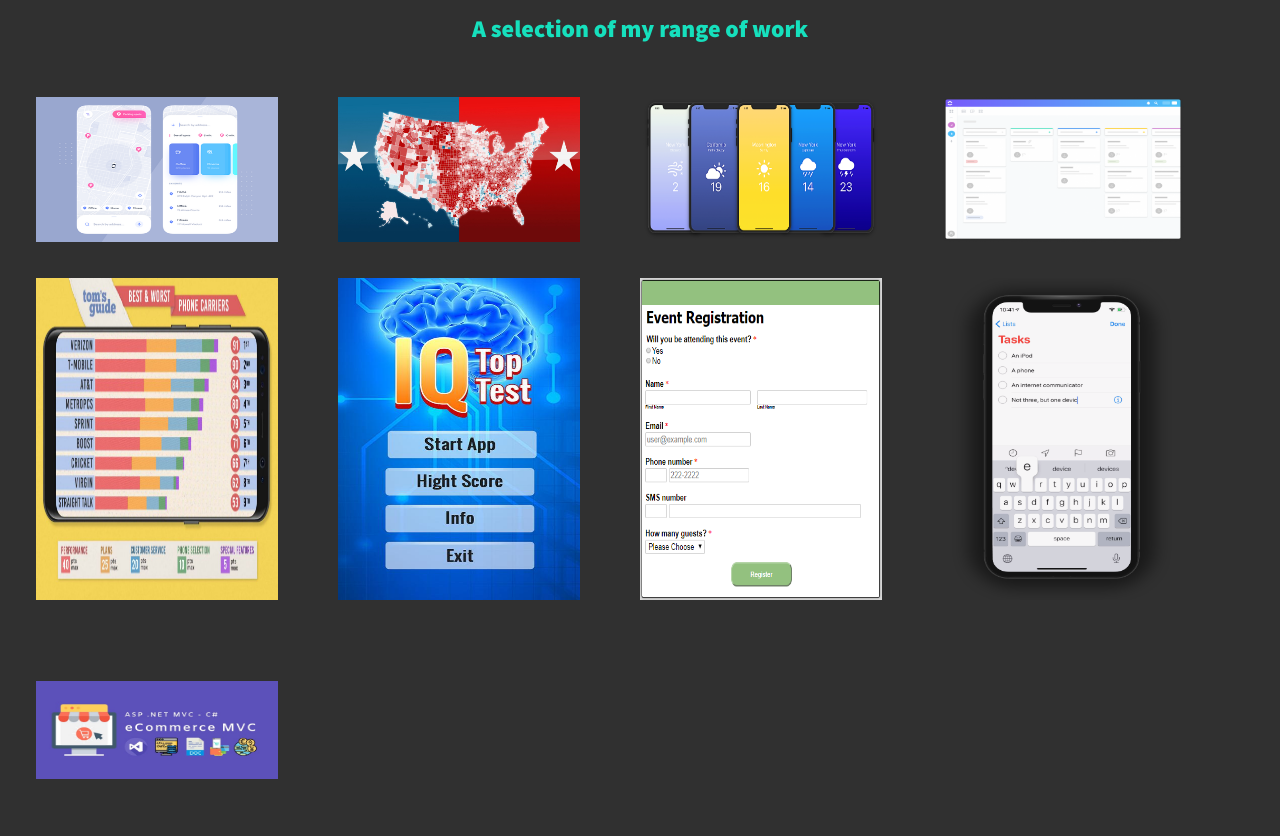
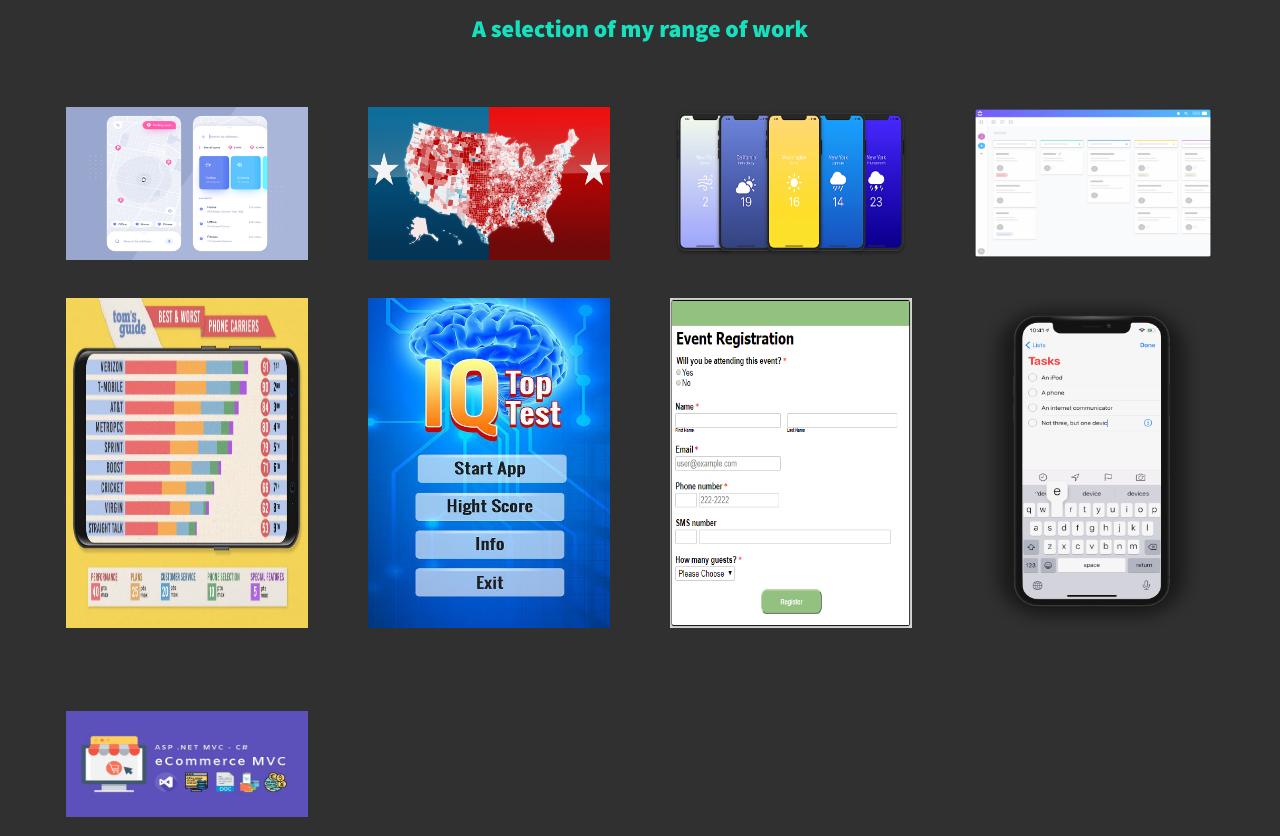
Before and after one commit to ukhan98/ukhan98.github.io, a plain HTML site: page index.html in a window 1280 px wide. Shown: the part 2063-2899 px from the top of the page. Drawn offline with nearby package versions, Linux system fonts and the light colour scheme.

Commit message:
Update style.css
changed grid

```diff
--- a/css/style.css
+++ b/css/style.css
@@ -389,10 +389,14 @@ header {
 
 
 }
-/* Change images to same size  to make grid neat */
+/* Change images to same size  to make grid more neat */
 .portfolio__item img{
+    display: block;
+    margin-left: auto;
+    margin-right: auto;
     width: 80%;
     height: 80%;
+    margin-top: 10px;
 }
 
 .portfolio__item {
```
